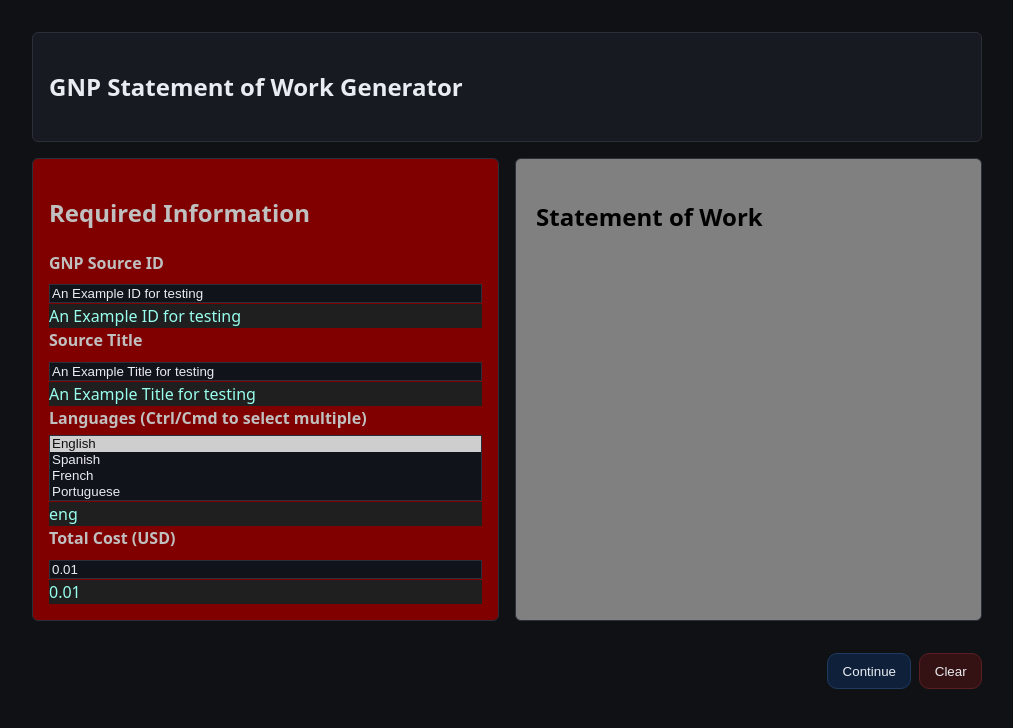
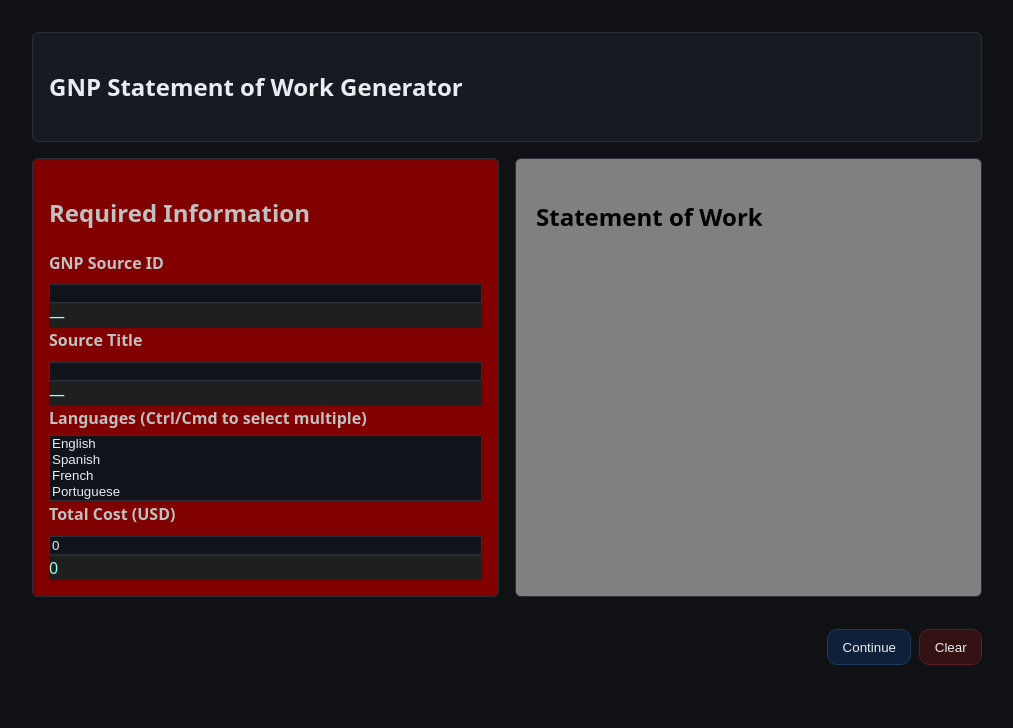
Before and after one commit to stargelnaz/gmc.sow, a React (Vite) app: page / in a window 1280 px wide. Shown: the top 728 px of the page, without its empty margins (133-1146 px from the left). Built offline with nearby package versions, Linux system fonts and the light colour scheme.

Commit message:
add error checking to panel 1

```diff
--- a/src/config/fields.js
+++ b/src/config/fields.js
@@ -8,7 +8,7 @@ export const FIELDS = [
     label: 'GNP Source ID',
     page: 1,
     type: 'string',
-    defaultValue: 'An Example ID for testing',
+    defaultValue: '', // empty until user types
     hint: (values) =>
       values.gnpSourceId ? `ID “${values.gnpSourceId}”` : 'e.g. GNPS00023',
     validate: (v) => (!v || v.trim() === '' ? 'Required.' : null)
@@ -18,7 +18,7 @@ export const FIELDS = [
     label: 'Source Title',
     page: 1,
     type: 'string',
-    defaultValue: 'An Example Title for testing',
+    defaultValue: '', // empty until user types
     hint: (values) =>
       values.sourceTitle
         ? `Project “${values.sourceTitle}”`
@@ -29,10 +29,9 @@ export const FIELDS = [
     id: 'languages',
     label: 'Languages (Ctrl/Cmd to select multiple)',
     page: 1,
-    type: 'string[]', // store array of codes: ["eng", "spa", ...]
-    options: languageOptions, // [{ value, label }, ...]
-    defaultValue: () =>
-      languageOptions.length ? [languageOptions[0].value] : [],
+    type: 'string[]',
+    options: languageOptions,
+    defaultValue: [], // MUST be an array
     hint: (values) =>
       values.languages?.length
         ? `Languages: ${values.languages
@@ -47,9 +46,16 @@ export const FIELDS = [
     label: 'Total Cost (USD)',
     page: 1,
     type: 'number',
-    defaultValue: 0.01,
-    hint: (values) => (values.totalCost > 0 ? 'OK' : 'Set a non-zero price.'),
-    validate: (v) => (v > 0 ? null : 'Price must be greater than 0.')
+    defaultValue: 0, // numeric; 0 will fail validation
+    hint: (values) =>
+      Number.isFinite(values.totalCost) && values.totalCost > 0
+        ? 'OK'
+        : 'Set a non-zero price.',
+    validate: (v) => {
+      if (!Number.isFinite(v)) return 'Enter a valid number.';
+      if (v <= 0) return 'Price must be greater than 0.';
+      return null;
+    }
   },
 
   // === Page 2: editable with hints + derived ===
--- a/src/pages/MainPage.jsx
+++ b/src/pages/MainPage.jsx
@@ -1,21 +1,40 @@
 // src/pages/MainPage.jsx
 import { useNavigate } from 'react-router-dom';
 import { useFormStore } from '../store/useFormStore';
-import { fieldsForPage, FIELD_BY_ID } from '../config/fields';
-
+import { fieldsForPage } from '../config/fields';
 import FieldRow from '../components/FieldRow';
 
 export default function MainPage() {
   const navigate = useNavigate();
-  const resetAll = useFormStore((s) => s.resetAll);
 
-  // pull form state
-  const setValue = useFormStore((s) => s.setValue);
+  // store
   const values = useFormStore((s) => s.values);
   const errors = useFormStore((s) => s.errors);
   const hints = useFormStore((s) => s.hints);
+  const setValue = useFormStore((s) => s.setValue);
+  const setErrors = useFormStore((s) => s.setErrors);
+  const resetAll = useFormStore((s) => s.resetAll);
 
   const page1Fields = fieldsForPage(1);
+
+  const handleContinue = () => {
+    const errs = {};
+    for (const f of page1Fields) {
+      if (typeof f.validate === 'function') {
+        const msg = f.validate(values[f.id]);
+        if (msg) errs[f.id] = msg;
+      }
+    }
+    if (Object.keys(errs).length) {
+      setErrors(errs);
+      // optional: scroll to first error field
+      const firstId = Object.keys(errs)[0];
+      const el = document.getElementById(`fld-${firstId}`);
+      if (el) el.scrollIntoView({ behavior: 'smooth', block: 'center' });
+      return;
+    }
+    navigate('/export');
+  };
 
   return (
     <div className='page-layout'>
@@ -24,7 +43,7 @@ export default function MainPage() {
         <h2>GNP Statement of Work Generator</h2>
       </div>
 
-      {/* LEFT: Page 1 form */}
+      {/* LEFT: Page 1 form (stacked, no 3-col grid) */}
       <div className='panel left'>
         <h2>Required Information</h2>
 
@@ -38,20 +57,19 @@ export default function MainPage() {
             onChange={(val) => setValue(field.id, val)}
           />
         ))}
-        {/* </form> */}
       </div>
 
-      {/* RIGHT: placeholder for now */}
+      {/* RIGHT: placeholder */}
       <div className='page right'>
         <h2>Statement of Work</h2>
       </div>
 
       {/* Buttons */}
       <div className='buttons'>
-        <button className='btn primary' onClick={() => navigate('/export')}>
+        <button className='btn primary' type='button' onClick={handleContinue}>
           Continue
         </button>
-        <button className='btn danger' onClick={resetAll}>
+        <button className='btn danger' type='button' onClick={resetAll}>
           Clear
         </button>
       </div>
--- a/src/store/useFormStore.js
+++ b/src/store/useFormStore.js
@@ -36,8 +36,7 @@ function buildInitialValues() {
 }
 
 // Optional helper if you want to auto-compute completionDate when startDate changes.
-// Currently assumes startDate as "DD Mon YYYY" (e.g., "07 Sep 2025"). If you use ISO,
-// swap this to your preferred logic or remove entirely.
+// Currently assumes startDate as "DD Mon YYYY" (e.g., "07 Sep 2025").
 function computeCompletionFromStartDDMMMYYYY(startDateStr) {
   if (!startDateStr) return '';
   const parts = startDateStr.split(' ');
@@ -72,22 +71,27 @@ export const useFormStore = create((set, get) => ({
   errors: {},
   hints: {},
 
-  // Set a single field
+  // Set a single field; clears only that field’s error
   setValue: (id, val) =>
     set((state) => ({
       values: { ...state.values, [id]: val },
       errors: { ...state.errors, [id]: null }
     })),
 
-  // Set many fields at once (useful when importing or bulk updates)
+  // Bulk set many fields; clears errors for those fields
   setMany: (patch) =>
     set((state) => ({
       values: { ...state.values, ...patch },
-      // clear any errors for fields being patched
       errors: {
         ...state.errors,
         ...Object.fromEntries(Object.keys(patch).map((k) => [k, null]))
       }
+    })),
+
+  // New: apply multiple validation errors at once
+  setErrors: (errs) =>
+    set((state) => ({
+      errors: { ...state.errors, ...errs }
     })),
 
   // Optional: set start date and auto-calc completion date (DD Mon YYYY format)
```
